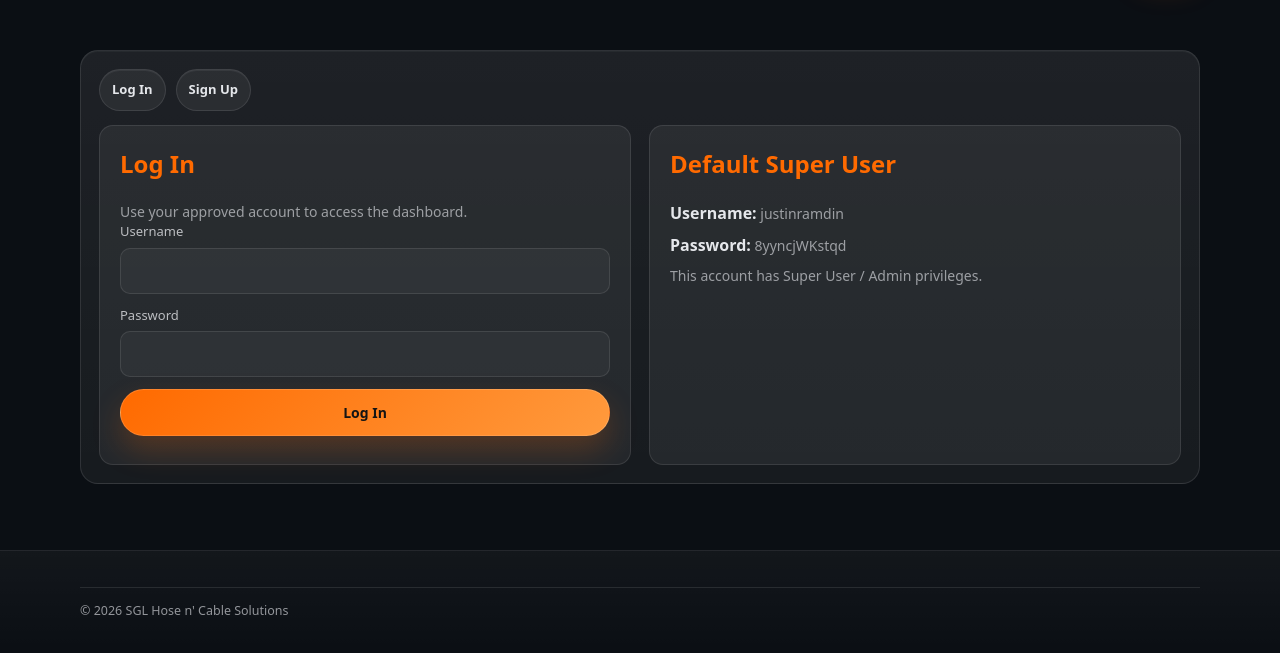
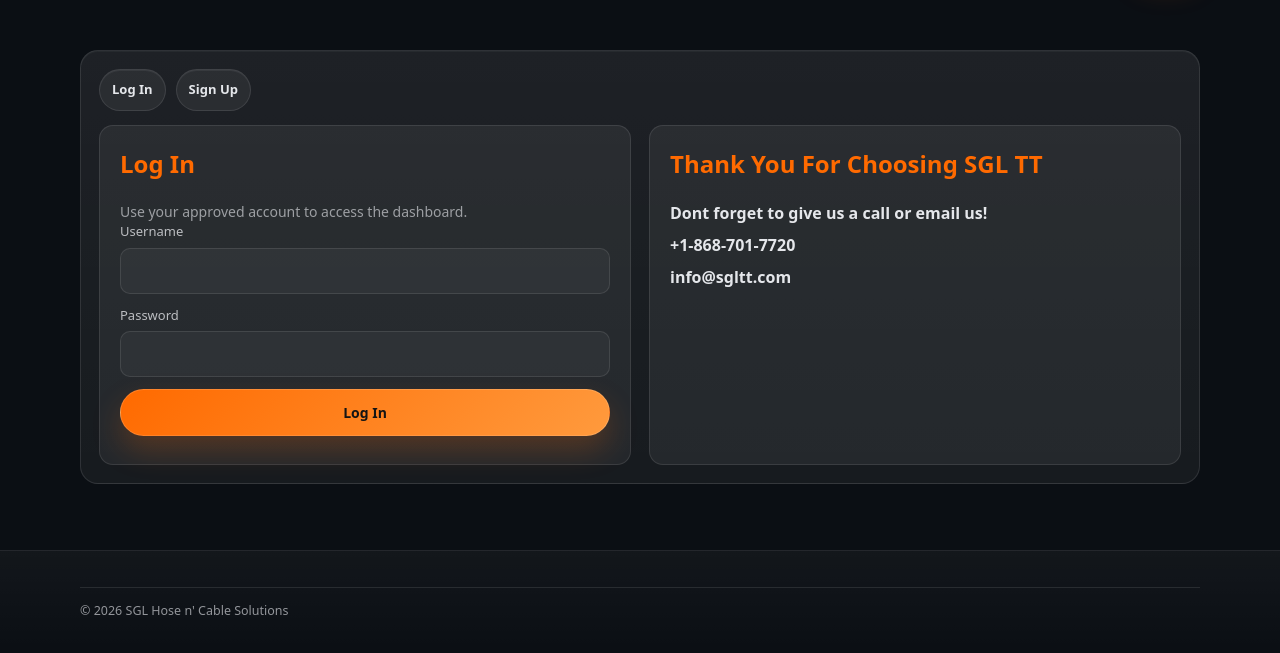
Before and after one commit to JustinRamdin/hoses-website, a plain HTML site: page auth.html in a window 1280 px wide. Shown: the part 91-744 px from the top of the page. Drawn offline with Linux system fonts and the light colour scheme.

Commit message:
WIP: ...

```diff
--- a/auth.html
+++ b/auth.html
@@ -50,10 +50,10 @@
             <p class="msg" data-login-msg></p>
           </section>
           <section class="auth-card">
-            <h2>Default Super User</h2>
-            <p><strong>Username:</strong> justinramdin</p>
-            <p><strong>Password:</strong> 8yyncjWKstqd</p>
-            <p class="section-sub">This account has Super User / Admin privileges.</p>
+            <h2>Thank You For Choosing SGL TT</h2>
+            <p><strong>Dont forget to give us a call or email us!</strong></p>
+            <p><strong>+1-868-701-7720</strong></p>
+            <p><strong>info@sgltt.com</strong></p>
           </section>
         </div>
 
@@ -63,11 +63,6 @@
           <form class="form-grid" data-signup-form>
             <label><span>Username</span><input type="text" name="username" required /></label>
             <label><span>Password</span><input type="password" name="password" required /></label>
-            <label><span>Requested Role</span>
-              <select name="role">
-                <option value="marketer">Marketer</option>
-                <option value="super_admin">Super User / Admin</option>
-              </select>
             </label>
             <button class="btn btn-primary" type="submit">Create Account</button>
           </form>
```
